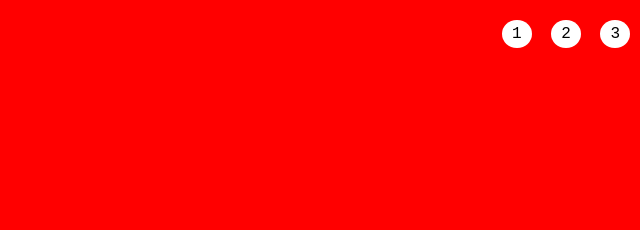
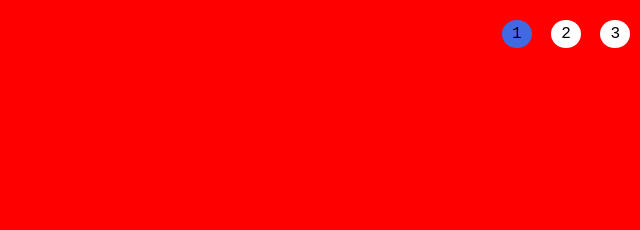
Before and after one commit to Emanuele-Colaci/htmlcss-shoes, a plain HTML site: page index.html in a window 1280 px wide. In both pictures the pointer is over the item 1156 px from the left and 34 px from the top of the page. Shown: the top 230 px of the page, 640-1280 px from the left. Drawn offline with Linux system fonts and the light colour scheme; a web font is replaced by a local one.

Commit message:
Bonus Personale

```diff
--- a/css/style.css
+++ b/css/style.css
@@ -32,6 +32,10 @@ li{
     margin-right: 10px;
     border-radius: 50%;
     padding: 5px 10px;
+}
+
+li:hover{
+    background-color: royalblue;
 }
 
 #container, #container1, #container2{
```
